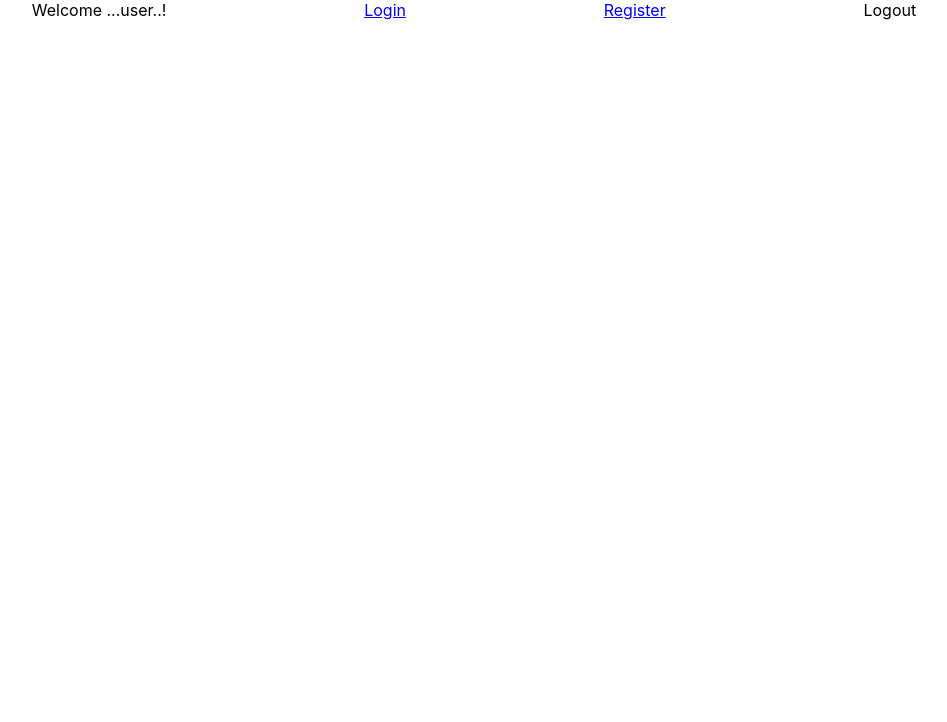
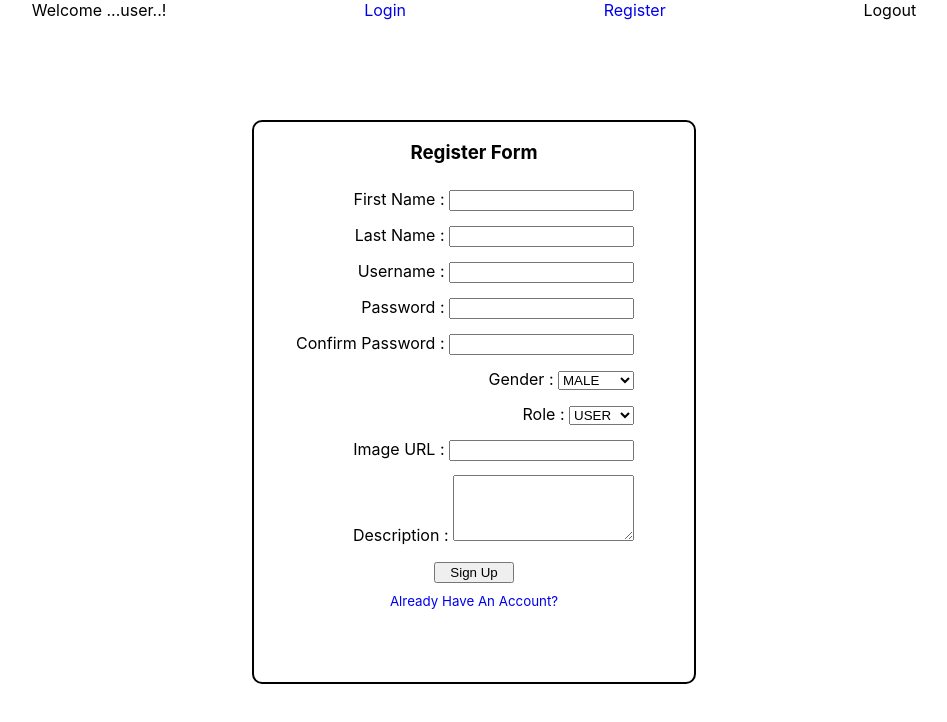
Before and after one commit to AngelGeorgievStoyanov/05-homework, a React (Create React App) app: page /register in a window 1280 px wide. Shown: the top 722 px of the page, without its empty margins (166-1113 px from the left). Built offline with nearby package versions, Linux system fonts and the light colour scheme.

Commit message:
Login and Register Forms

```diff
--- a/src/App.css
+++ b/src/App.css
@@ -36,3 +36,9 @@
     transform: rotate(360deg);
   }
 }
+
+#main{
+  display: flex;
+  justify-content: center;
+  margin-top: 100px;
+}
--- /dev/null
+++ b/src/components/Login/Login.css
@@ -0,0 +1,30 @@
+.section-form-login {
+    display: flex;
+    flex-direction: column;
+    width: 300px;
+    height: 300px;
+    border: solid 2px;
+    border-radius: 10px;
+}
+
+.form-login {
+    display: flex;
+    flex-direction: column;
+    align-items: center;
+}
+
+.span-login {
+    margin: 7px 7px;
+    max-width: 270px;
+}
+
+.button-login {
+    cursor: pointer;
+    width: 80px;
+    margin-top: 25px;
+}
+
+a:link {
+
+    text-decoration: none;
+}
--- a/src/components/Login/Login.tsx
+++ b/src/components/Login/Login.tsx
@@ -1,8 +1,35 @@
-
-export default function Login(){
+import { Link } from 'react-router-dom'
+import './Login.css'
 
 
-    return(
-        <form action="" className="Login-form"></form>
+export default function Login() {
+
+
+    return (
+       <section className='section-form-login'>
+            <h3>Login Form</h3>
+           <form action="" className='form-login'>
+            <span className='span-login'>
+            <label htmlFor="firstName">First Name : </label>
+            <input type="text" name='firsName'  />
+            </span>
+            <span className='span-login'>
+            <label htmlFor="lastName">Last Name : </label>
+            <input type="text" name='lastName' />
+            </span>
+            <span className='span-login'>
+            <label htmlFor="username">Username : </label>
+            <input type="text" name='username' />
+            </span>
+            <span className='span-login'>
+            <label htmlFor="password">Password : </label>
+            <input type="password" name='password'  />
+            </span>
+            <input className='button-login' type="submit" value={'Login'} />
+            <small className="text-muted"><Link to="/register">Don't Have An Account? Sign up!</Link></small>
+           </form>
+
+       </section>
+
     )
 }
--- /dev/null
+++ b/src/components/Register/Register.css
@@ -0,0 +1,46 @@
+.section-form-regiser {
+    display: flex;
+    flex-direction: column;
+    width: 440px;
+    height: 560px;
+    border: solid 2px;
+    border-radius: 10px;
+}
+
+.form-register {
+    display: flex;
+    flex-direction: column;
+    align-items: flex-end;
+}
+
+
+
+
+
+.span-register {
+    margin: 7px 7px;
+    margin-right: 60px;
+    max-width: 470px;
+}
+
+
+
+.button-register {
+    cursor: pointer;
+    width: 80px;
+    margin: 10px 10px;
+
+    align-items: center;
+}
+
+a:link {
+
+    text-decoration: none;
+}
+
+.buttons-register {
+    margin: auto;
+    display: flex;
+    flex-direction: column;
+    align-items: center;
+}
--- a/src/components/Register/Register.tsx
+++ b/src/components/Register/Register.tsx
@@ -1,9 +1,70 @@
+import { Link } from "react-router-dom";
+
+import './Register.css'
+
+export default function Register() {
 
 
-export default function Register(){
+    return (
+        <section className='section-form-regiser'>
+            <h3>Register Form</h3>
+            <form action="" className='form-register'>
+                <span className='span-register'>
+                    <label htmlFor="firstName">First Name : </label>
+                    <input type="text" name='firsName' />
+                </span>
 
+                <span className='span-register'>
+                    <label htmlFor="lastName">Last Name : </label>
+                    <input type="text" name='lastName' />
+                </span>
 
-    return(
-        <form action="" className="Register-form"></form>
+                <span className='span-register'>
+                    <label htmlFor="username">Username : </label>
+                    <input type="text" name='username' />
+                </span>
+
+                <span className='span-register'>
+                    <label htmlFor="password">Password : </label>
+                    <input type="password" name='password' />
+                </span>
+
+                <span className='span-register'>
+                    <label htmlFor="rePass">Confirm Password : </label>
+                    <input type="password" name='rePass' />
+                </span>
+
+                <span className='span-register'>
+                    <label htmlFor="gender">Gender : </label>
+                    <select name='select-gender'  >
+                        <option value="MALE">MALE</option>
+                        <option value="FEMALE">FEMALE</option>
+                    </select>
+                </span>
+
+                <span className='span-register'>
+                    <label htmlFor="select-role">Role : </label>
+                    <select name='select-role'  >
+                        <option value="USER">USER</option>
+                        <option value="ADMIN">ADMIN</option>
+                    </select>
+                </span>
+
+                <span className='span-register'>
+                    <label htmlFor="imageUrl">Image URL : </label>
+                    <input type="text" name='imageUrl' />
+                </span>
+
+                <span className='span-register'>
+                    <label htmlFor="description">Description : </label>
+                    <textarea name="description" cols={20} rows={4}></textarea>
+                </span>
+                <div className="buttons-register">
+                    <input className='button-register' type="submit" value={'Sign Up'} />
+                    <small className="text-muted"><Link to="/login">Already Have An Account?</Link></small>
+                </div>
+            </form>
+
+        </section>
     )
 }
```
